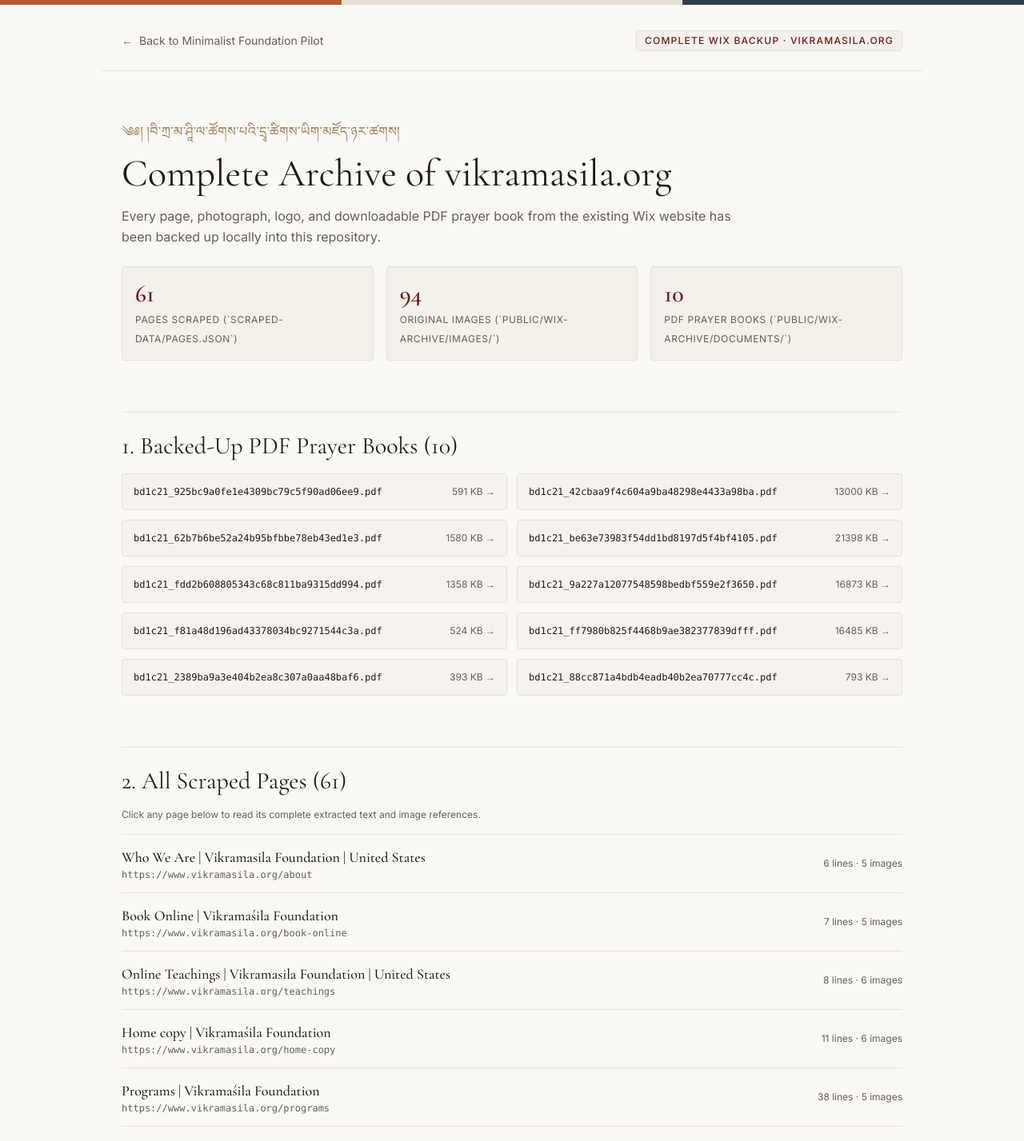
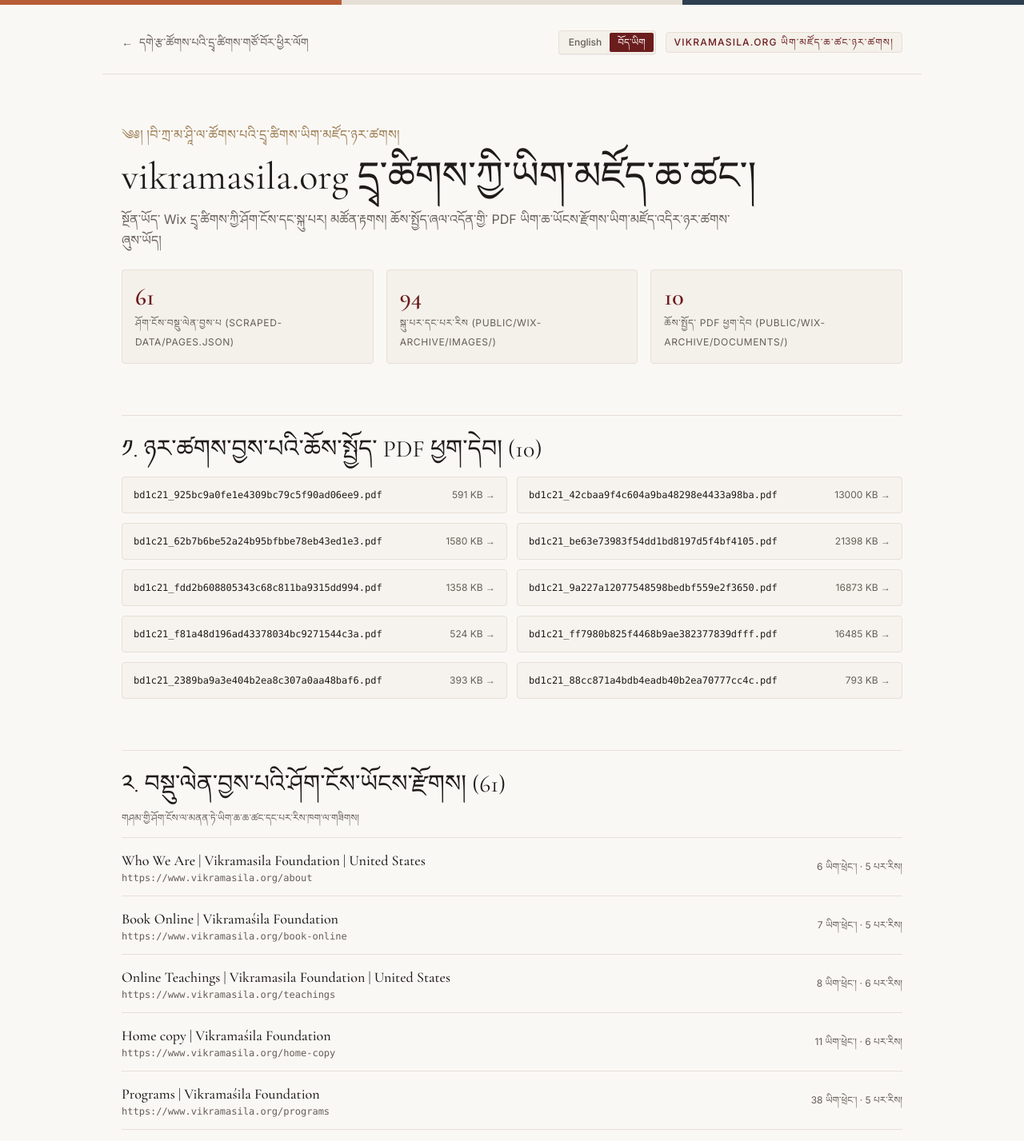
Before and after one commit to angpa/paldensakya-ny, a Next.js app: page /archive in a window 1280 px wide. Shown: the top 1427 px of the page at 80% size. Built offline with nearby package versions, Linux system fonts and the light colour scheme.

Commit message:
feat: default to Tibetan language across all pages and add bilingual support to archive page

```diff
--- a/src/app/archive/page.tsx
+++ b/src/app/archive/page.tsx
@@ -1,8 +1,57 @@
+"use client";
+
+import { useState } from "react";
 import Link from "next/link";
 import pagesData from "../../../scraped-data/pages.json";
 import mediaManifest from "../../../scraped-data/media-manifest.json";
 
+type Language = "en" | "bo";
+
+const ARCHIVE_UI = {
+  en: {
+    back: "Back to Main Foundation Site",
+    badge: "Complete Wix Backup · vikramasila.org",
+    motto: "༄༅། །བི་ཀྲ་མ་ཤཱི་ལ་ཚོགས་པའི་དྲྭ་ཚིགས་ཡིག་མཛོད་ཉར་ཚགས།",
+    heading: "Complete Archive of vikramasila.org",
+    sub: "Every page, photograph, logo, and downloadable PDF prayer book from the existing Wix website has been backed up locally into this repository.",
+    pagesScraped: "Pages Scraped (scraped-data/pages.json)",
+    originalImages: "Original Images (public/wix-archive/images/)",
+    prayerBooks: "PDF Prayer Books (public/wix-archive/documents/)",
+    secPdfsTitle: "1. Backed-Up PDF Prayer Books",
+    secPagesTitle: "2. All Scraped Pages",
+    secPagesSub: "Click any page below to read its complete extracted text and image references.",
+    linesLabel: "lines",
+    imagesLabel: "images",
+    metaDesc: "Meta description:",
+    secImagesTitle: "3. All Downloaded Images",
+    footerNotice: "Local archive stored in `/scraped-data` and `/public/wix-archive`",
+    footerBack: "← Return to Main Foundation Site",
+  },
+  bo: {
+    back: "དགེ་རྩ་ཚོགས་པའི་དྲྭ་ཚིགས་གཙོ་བོར་ཕྱིར་ལོག",
+    badge: "vikramasila.org ཡིག་མཛོད་ཆ་ཚང་ཉར་ཚགས།",
+    motto: "༄༅། །བི་ཀྲ་མ་ཤཱི་ལ་ཚོགས་པའི་དྲྭ་ཚིགས་ཡིག་མཛོད་ཉར་ཚགས།",
+    heading: "vikramasila.org དྲྭ་ཚིགས་ཀྱི་ཡིག་མཛོད་ཆ་ཚང་།",
+    sub: "སྔོན་ཡོད་ Wix དྲྭ་ཚིགས་ཀྱི་ཤོག་ངོས་དང་སྐུ་པར། མཚོན་རྟགས། ཆོས་སྤྱོད་ཞལ་འདོན་གྱི་ PDF ཡིག་ཆ་ཡོངས་རྫོགས་ཡིག་མཛོད་འདིར་ཉར་ཚགས་ཞུས་ཡོད།",
+    pagesScraped: "ཤོག་ངོས་བསྡུ་ལེན་བྱས་པ (scraped-data/pages.json)",
+    originalImages: "སྐུ་པར་དང་པར་རིས (public/wix-archive/images/)",
+    prayerBooks: "ཆོས་སྤྱོད་ PDF ཕྱག་དེབ (public/wix-archive/documents/)",
+    secPdfsTitle: "༡. ཉར་ཚགས་བྱས་པའི་ཆོས་སྤྱོད་ PDF ཕྱག་དེབ།",
+    secPagesTitle: "༢. བསྡུ་ལེན་བྱས་པའི་ཤོག་ངོས་ཡོངས་རྫོགས།",
+    secPagesSub: "གཤམ་གྱི་ཤོག་ངོས་ལ་མནན་ཏེ་ཡིག་ཆ་ཆ་ཚང་དང་པར་རིས་ཁག་ལ་གཟིགས།",
+    linesLabel: "ཡིག་ཕྲེང་།",
+    imagesLabel: "པར་རིས།",
+    metaDesc: "ངོ་སྤྲོད་མདོར་བསྡུས།:",
+    secImagesTitle: "༣. ཕབ་ལེན་བྱས་པའི་སྐུ་པར་དང་པར་རིས་ཡོངས་རྫོགས།",
+    footerNotice: "ཡིག་མཛོད་ཉར་ཚགས་ས་གནས `/scraped-data` དང་ `/public/wix-archive`",
+    footerBack: "← དགེ་རྩ་ཚོགས་པའི་དྲྭ་ཚིགས་གཙོ་བོར་ཕྱིར་ལོག",
+  },
+};
+
 export default function WixArchivePage() {
+  const [lang, setLang] = useState<Language>("bo");
+  const t = ARCHIVE_UI[lang];
+
   return (
     <div className="min-h-screen flex flex-col justify-between">
       {/* Top Sakya stripe */}
@@ -26,31 +75,65 @@ export default function WixArchivePage() {
           className="inline-flex items-center gap-2 text-sm text-muted hover:text-sakya-crimson transition-colors"
         >
           <span aria-hidden="true">&larr;</span>
-          <span>Back to Minimalist Foundation Pilot</span>
+          <span>{t.back}</span>
         </Link>
 
-        <span className="text-xs uppercase tracking-widest px-2.5 py-1 rounded-sm bg-card-bg border border-border-subtle text-sakya-crimson font-medium">
-          Complete Wix Backup · vikramasila.org
-        </span>
+        <div className="flex items-center gap-3">
+          {/* Language Switcher Toggle */}
+          <div
+            role="radiogroup"
+            aria-label="Language selection"
+            className="flex items-center rounded-sm border border-border-subtle bg-card-bg p-0.5 shadow-2xs"
+          >
+            <button
+              type="button"
+              role="radio"
+              aria-checked={lang === "en"}
+              onClick={() => setLang("en")}
+              className={`px-2.5 py-1 text-xs rounded-xs font-medium transition-colors cursor-pointer ${
+                lang === "en"
+                  ? "bg-sakya-crimson text-white"
+                  : "text-muted hover:text-foreground"
+              }`}
+            >
+              English
+            </button>
+            <button
+              type="button"
+              role="radio"
+              aria-checked={lang === "bo"}
+              onClick={() => setLang("bo")}
+              className={`px-2.5 py-1 text-xs rounded-xs font-medium transition-colors cursor-pointer ${
+                lang === "bo"
+                  ? "bg-sakya-crimson text-white font-serif"
+                  : "text-muted hover:text-foreground font-serif"
+              }`}
+            >
+              བོད་ཡིག
+            </button>
+          </div>
+
+          <span className="text-xs uppercase tracking-widest px-2.5 py-1 rounded-sm bg-card-bg border border-border-subtle text-sakya-crimson font-medium">
+            {t.badge}
+          </span>
+        </div>
       </header>
 
       <main className="w-full max-w-5xl mx-auto px-6 py-12 sm:py-16 space-y-16 flex-1">
         {/* Intro */}
         <section className="space-y-4">
           <p lang="bo" className="text-sm sm:text-base text-sakya-gold tracking-wide font-serif">
-            ༄༅། །བི་ཀྲ་མ་ཤཱི་ལ་ཚོགས་པའི་དྲྭ་ཚིགས་ཡིག་མཛོད་ཉར་ཚགས།
+            {t.motto}
           </p>
           <h1
             id="archive-heading"
             tabIndex={-1}
             className="font-serif text-3xl sm:text-5xl font-normal text-foreground outline-none"
           >
-            Complete Archive of vikramasila.org
+            {t.heading}
           </h1>
           <p className="text-sm sm:text-base text-muted leading-relaxed max-w-3xl">
-            Every page, photograph, logo, and downloadable PDF prayer book from
-            the existing Wix website has been backed up locally into this
-            repository.
+            {t.sub}
           </p>
 
           <div className="grid grid-cols-1 sm:grid-cols-3 gap-4 pt-2">
@@ -59,7 +142,7 @@ export default function WixArchivePage() {
                 {pagesData.length}
               </span>
               <span className="text-xs uppercase tracking-wider text-muted">
-                Pages Scraped (`scraped-data/pages.json`)
+                {t.pagesScraped}
               </span>
             </div>
             <div className="p-4 rounded-sm bg-card-bg border border-border-subtle">
@@ -67,7 +150,7 @@ export default function WixArchivePage() {
                 {mediaManifest.images.length}
               </span>
               <span className="text-xs uppercase tracking-wider text-muted">
-                Original Images (`public/wix-archive/images/`)
+                {t.originalImages}
               </span>
             </div>
             <div className="p-4 rounded-sm bg-card-bg border border-border-subtle">
@@ -75,7 +158,7 @@ export default function WixArchivePage() {
                 {mediaManifest.documents.length}
               </span>
               <span className="text-xs uppercase tracking-wider text-muted">
-                PDF Prayer Books (`public/wix-archive/documents/`)
+                {t.prayerBooks}
               </span>
             </div>
           </div>
@@ -90,7 +173,7 @@ export default function WixArchivePage() {
             id="pdfs-heading"
             className="font-serif text-2xl sm:text-3xl font-normal text-foreground"
           >
-            1. Backed-Up PDF Prayer Books ({mediaManifest.documents.length})
+            {t.secPdfsTitle} ({mediaManifest.documents.length})
           </h2>
           <div className="grid grid-cols-1 sm:grid-cols-2 gap-3">
             {mediaManifest.documents.map((doc) => (
@@ -121,11 +204,10 @@ export default function WixArchivePage() {
             id="pages-heading"
             className="font-serif text-2xl sm:text-3xl font-normal text-foreground"
           >
-            2. All Scraped Pages ({pagesData.length})
+            {t.secPagesTitle} ({pagesData.length})
           </h2>
           <p className="text-xs text-muted">
-            Click any page below to read its complete extracted text and image
-            references.
+            {t.secPagesSub}
           </p>
 
           <div className="divide-y divide-border-subtle border-y border-border-subtle">
@@ -141,13 +223,13 @@ export default function WixArchivePage() {
                     </span>
                   </div>
                   <span className="text-xs text-muted shrink-0">
-                    {page.textLines.length} lines · {page.images.length} images
+                    {page.textLines.length} {t.linesLabel} · {page.images.length} {t.imagesLabel}
                   </span>
                 </summary>
                 <div className="mt-3 pt-3 border-t border-border-subtle/60 space-y-2 text-xs text-muted pl-3">
                   {page.description && (
                     <p className="italic text-foreground/80">
-                      Meta description: {page.description}
+                      {t.metaDesc} {page.description}
                     </p>
                   )}
                   <div className="max-h-64 overflow-y-auto bg-card-bg/50 p-3 rounded-sm space-y-1.5 text-foreground/90">
@@ -170,7 +252,7 @@ export default function WixArchivePage() {
             id="images-heading"
             className="font-serif text-2xl sm:text-3xl font-normal text-foreground"
           >
-            3. All Downloaded Images ({mediaManifest.images.length})
+            {t.secImagesTitle} ({mediaManifest.images.length})
           </h2>
           <div className="grid grid-cols-2 sm:grid-cols-3 md:grid-cols-4 gap-4">
             {mediaManifest.images.map((img) => (
@@ -205,13 +287,13 @@ export default function WixArchivePage() {
         </section>
       </main>
 
-      <footer className="w-full max-w-5xl mx-auto px-6 py-10 border-t border-border-subtle text-xs text-muted flex items-center justify-between">
-        <p>Local archive stored in `/scraped-data` and `/public/wix-archive`</p>
+      <footer className="w-full max-w-5xl mx-auto px-6 py-10 border-t border-border-subtle text-xs text-muted flex flex-col sm:flex-row items-start sm:items-center justify-between gap-4">
+        <p>{t.footerNotice}</p>
         <Link
           href="/"
           className="text-sakya-crimson hover:underline underline-offset-4 font-medium"
         >
-          &larr; Return to Main Foundation Site
+          {t.footerBack}
         </Link>
       </footer>
     </div>
--- a/src/app/page.tsx
+++ b/src/app/page.tsx
@@ -242,7 +242,7 @@ const PROGRAMS = [
 ];
 
 export default function HomePage() {
-  const [lang, setLang] = useState<Language>("en");
+  const [lang, setLang] = useState<Language>("bo");
   const t = CONTENT[lang];
 
   return (
--- a/src/app/tibetan-culture/page.tsx
+++ b/src/app/tibetan-culture/page.tsx
@@ -422,7 +422,7 @@ const INITIAL_PLEDGES: PledgeItem[] = [
 ];
 
 export default function TibetanCulturePilotPage() {
-  const [lang, setLang] = useState<Language>("en");
+  const [lang, setLang] = useState<Language>("bo");
   const t = CULTURE_UI[lang];
   const bgVideoRef = useRef<HTMLVideoElement>(null);
   const playerVideoRef = useRef<HTMLVideoElement>(null);
@@ -436,7 +436,7 @@ export default function TibetanCulturePilotPage() {
   const [name, setName] = useState("");
   const [location, setLocation] = useState("");
   const [customPledge, setCustomPledge] = useState(
-    ROLES[0].suggestionsEn[0]
+    ROLES[0].suggestionsBo[0]
   );
   const [submittedNotice, setSubmittedNotice] = useState("");
 
```
